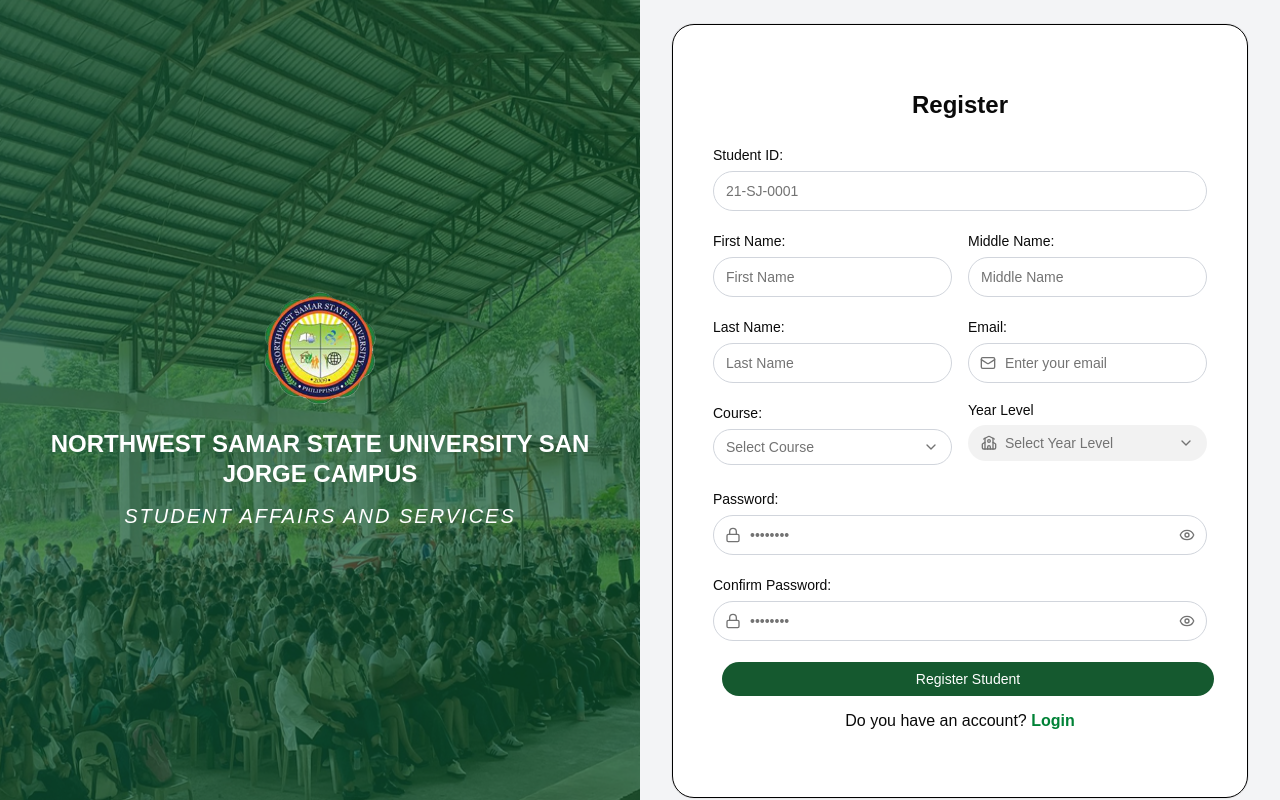
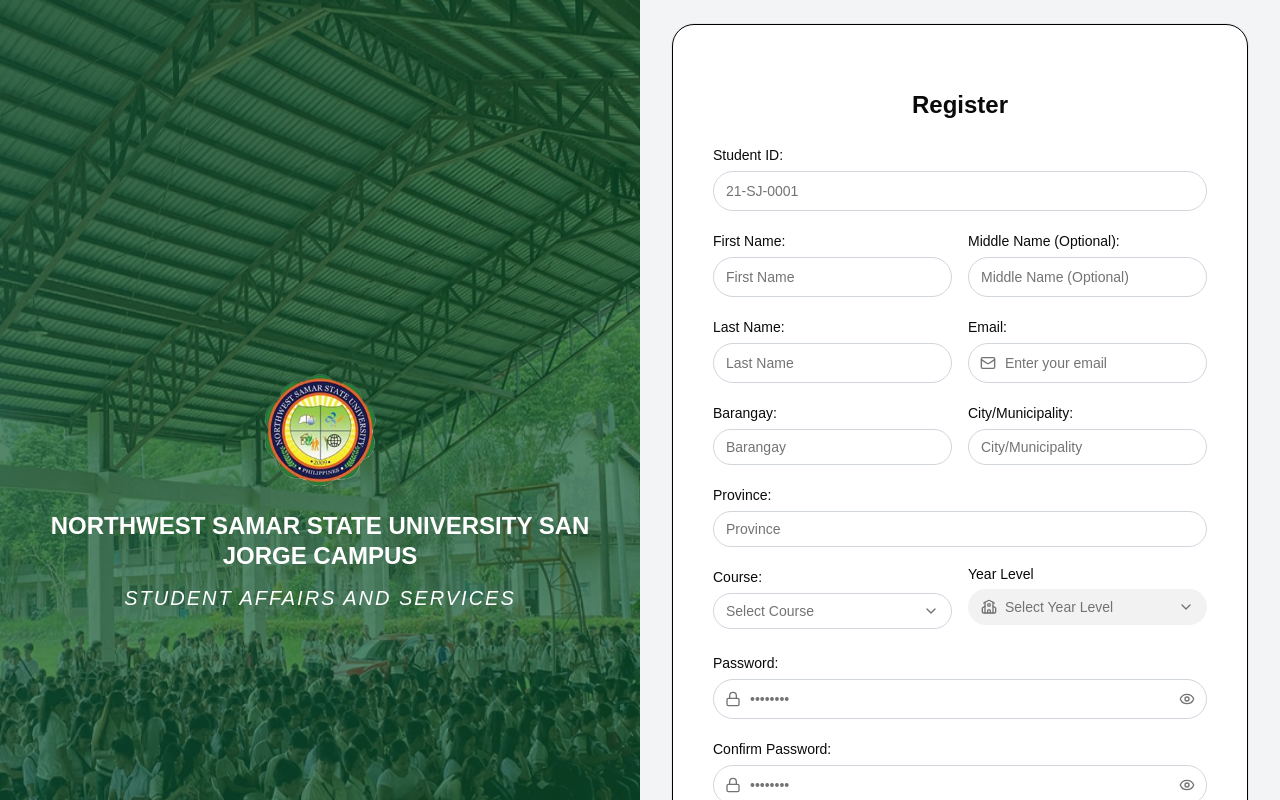
Before and after one commit to cLeAr2468/Client-Module, a React (Vite) app in the folder logs-system/: page /Register in a window 1280 px wide. Shown: the top 800 px of the page. Built offline with nearby package versions, Linux system fonts and the light colour scheme.

Commit message:
address fix

```diff
--- a/logs-system/src/components/modals/edit-profile.jsx
+++ b/logs-system/src/components/modals/edit-profile.jsx
@@ -244,6 +244,38 @@
           </div>
 
           {/* Address */}
+          <div className="space-y-2">
+            <Label>Barangay</Label>
+
+            <Input
+              name="barangay"
+              placeholder="Enter barangay"
+              value={form.barangay || ""}
+              onChange={handleChange}
+            />
+          </div>
+
+          <div className="space-y-2">
+            <Label>Municipality</Label>
+
+            <Input
+              name="municipality"
+              placeholder="Enter municipality"
+              value={form.municipality || ""}
+              onChange={handleChange}
+            />
+          </div>
+
+          <div className="space-y-2">
+            <Label>Province</Label>
+
+            <Input
+              name="province"
+              placeholder="Enter province"
+              value={form.province || ""}
+              onChange={handleChange}
+            />
+          </div>
 
         </div>
 
--- a/logs-system/src/components/modals/new-appointment.jsx
+++ b/logs-system/src/components/modals/new-appointment.jsx
@@ -1,4 +1,4 @@
-import { useState } from "react";
+import { useState, useEffect } from "react";
 import {
   Dialog,
   DialogContent,
@@ -15,24 +15,61 @@
   SelectTrigger,
   SelectValue,
 } from "@/components/ui/select";
-import { Calendar, Clock } from "lucide-react";
+import { Calendar, Clock, MapPin } from "lucide-react";
 import { createAppointment } from "@/api/appointmentApi";
+import { getProfile } from "@/api/profileApi";
+import { getUser } from "@/utils/auth";
 import { toast } from "sonner";
 
 export default function NewAppointmentDialog({ open, onOpenChange, onSubmit }) {
   const [formData, setFormData] = useState({
     scheduleDate: "",
     purpose: "",
-    street: "",
+    timeSlot: "",
+  });
+
+  const [userAddress, setUserAddress] = useState({
     barangay: "",
-    city: "",
+    municipality: "",
     province: "",
-    timeSlot: "",
   });
 
   const [selectedPeriod, setSelectedPeriod] = useState("morning");
   const [loading, setLoading] = useState(false);
   const [error, setError] = useState("");
+
+  // Fetch user address data when dialog opens
+  useEffect(() => {
+    if (open) {
+      fetchUserAddress();
+    }
+  }, [open]);
+
+  const fetchUserAddress = async () => {
+    try {
+      // First try to get from localStorage
+      const localUser = getUser();
+      if (localUser && localUser.barangay && localUser.municipality && localUser.province) {
+        setUserAddress({
+          barangay: localUser.barangay || "",
+          municipality: localUser.municipality || "",
+          province: localUser.province || "",
+        });
+      } else {
+        // If not in localStorage or incomplete, fetch from backend
+        const response = await getProfile();
+        const user = response.user;
+        setUserAddress({
+          barangay: user.barangay || "",
+          municipality: user.municipality || "",
+          province: user.province || "",
+        });
+      }
+    } catch (error) {
+      console.error("Error fetching user address:", error);
+      toast.error("Failed to load user address information");
+    }
+  };
 
   // Get today's date in YYYY-MM-DD format for min attribute
   const today = new Date().toISOString().split('T')[0];
@@ -70,22 +107,6 @@
       setError("Please select a purpose for appointment");
       return;
     }
-    if (!formData.street) {
-      setError("Please enter your street/house number");
-      return;
-    }
-    if (!formData.barangay) {
-      setError("Please enter your barangay");
-      return;
-    }
-    if (!formData.city) {
-      setError("Please enter your city/municipality");
-      return;
-    }
-    if (!formData.province) {
-      setError("Please enter your province");
-      return;
-    }
     if (!formData.timeSlot) {
       setError("Please select a time slot");
       return;
@@ -95,7 +116,15 @@
     setError("");
 
     try {
-      const response = await createAppointment(formData);
+      // Include user address in the submission
+      const appointmentData = {
+        ...formData,
+        barangay: userAddress.barangay,
+        city: userAddress.municipality,
+        province: userAddress.province,
+      };
+
+      const response = await createAppointment(appointmentData);
       console.log("✅ Appointment created:", response);
 
       // Show success message
@@ -110,10 +139,6 @@
       setFormData({
         scheduleDate: "",
         purpose: "",
-        street: "",
-        barangay: "",
-        city: "",
-        province: "",
         timeSlot: "",
       });
       onOpenChange(false);
@@ -130,10 +155,6 @@
     setFormData({
       scheduleDate: "",
       purpose: "",
-      street: "",
-      barangay: "",
-      city: "",
-      province: "",
       timeSlot: "",
     });
     setError("");
@@ -200,65 +221,33 @@
             </div>
           </div>
 
-          {/* Residential Address */}
-          <div className="space-y-3 sm:space-y-4">
-            <h3 className="text-base font-semibold text-slate-800 sm:text-lg lg:text-xl">
-              Residential Address
-            </h3>
+          {/* Residential Address - Display Only */}
+          <div className="space-y-3 sm:space-y-4 rounded-lg bg-gray-50 p-4 border-2 border-gray-200">
+            <div className="flex items-center gap-2">
+              <MapPin className="h-5 w-5 text-green-700" />
+              <h3 className="text-base font-semibold text-slate-800 sm:text-lg lg:text-xl">
+                Residential Address
+              </h3>
+            </div>
 
-            <div className="grid grid-cols-1 gap-3 sm:grid-cols-2 sm:gap-4 lg:gap-6">
-              {/* Street / House No. */}
-              <div className="space-y-2">
-                <Label className="text-xs font-medium text-slate-600 sm:text-sm lg:text-base">
-                  Street / House No.
-                </Label>
-                <Input
-                  placeholder="Enter Street / House No."
-                  value={formData.street}
-                  onChange={(e) => handleInputChange("street", e.target.value)}
-                  className="h-10 rounded-lg border-2 text-sm sm:h-11 sm:rounded-xl sm:text-base lg:h-12 lg:text-lg"
-                />
+            <div className="space-y-2 text-sm sm:text-base">
+              <div className="flex">
+                <span className="font-medium text-slate-600 w-32">Barangay:</span>
+                <span className="text-slate-800">{userAddress.barangay || "Not provided"}</span>
               </div>
-
-              {/* Barangay */}
-              <div className="space-y-2">
-                <Label className="text-xs font-medium text-slate-600 sm:text-sm lg:text-base">
-                  Barangay
-                </Label>
-                <Input
-                  placeholder="Enter Barangay"
-                  value={formData.barangay}
-                  onChange={(e) => handleInputChange("barangay", e.target.value)}
-                  className="h-10 rounded-lg border-2 text-sm sm:h-11 sm:rounded-xl sm:text-base lg:h-12 lg:text-lg"
-                />
+              <div className="flex">
+                <span className="font-medium text-slate-600 w-32">Municipality:</span>
+                <span className="text-slate-800">{userAddress.municipality || "Not provided"}</span>
               </div>
-
-              {/* City / Municipality */}
-              <div className="space-y-2">
-                <Label className="text-xs font-medium text-slate-600 sm:text-sm lg:text-base">
-                  City / Municipality
-                </Label>
-                <Input
-                  placeholder="Enter City / Municipality"
-                  value={formData.city}
-                  onChange={(e) => handleInputChange("city", e.target.value)}
-                  className="h-10 rounded-lg border-2 text-sm sm:h-11 sm:rounded-xl sm:text-base lg:h-12 lg:text-lg"
-                />
-              </div>
-
-              {/* Province */}
-              <div className="space-y-2">
-                <Label className="text-xs font-medium text-slate-600 sm:text-sm lg:text-base">
-                  Province
-                </Label>
-                <Input
-                  placeholder="Enter Province"
-                  value={formData.province}
-                  onChange={(e) => handleInputChange("province", e.target.value)}
-                  className="h-10 rounded-lg border-2 text-sm sm:h-11 sm:rounded-xl sm:text-base lg:h-12 lg:text-lg"
-                />
+              <div className="flex">
+                <span className="font-medium text-slate-600 w-32">Province:</span>
+                <span className="text-slate-800">{userAddress.province || "Not provided"}</span>
               </div>
             </div>
+
+            <p className="text-xs text-gray-500 italic sm:text-sm">
+              This address is from your profile. To update it, please contact the administrator.
+            </p>
           </div>
 
           {/* Time Slot Selection */}
--- a/logs-system/src/components/pages/profile-info.jsx
+++ b/logs-system/src/components/pages/profile-info.jsx
@@ -160,6 +160,21 @@
                                                     label="Email"
                                                     value={user.email}
                                                 />
+                                                <Info
+                                                    icon={<MapPin size={18} />}
+                                                    label="Barangay"
+                                                    value={user.barangay || "Not provided"}
+                                                />
+                                                <Info
+                                                    icon={<MapPin size={18} />}
+                                                    label="Municipality"
+                                                    value={user.municipality || "Not provided"}
+                                                />
+                                                <Info
+                                                    icon={<MapPin size={18} />}
+                                                    label="Province"
+                                                    value={user.province || "Not provided"}
+                                                />
 
                                             </div>
                                         </CardContent>
@@ -226,6 +241,21 @@
                                         label="Email"
                                         value={user.email}
                                     />
+                                    <Info
+                                        icon={<MapPin size={18} />}
+                                        label="Barangay"
+                                        value={user.barangay || "Not provided"}
+                                    />
+                                    <Info
+                                        icon={<MapPin size={18} />}
+                                        label="Municipality"
+                                        value={user.municipality || "Not provided"}
+                                    />
+                                    <Info
+                                        icon={<MapPin size={18} />}
+                                        label="Province"
+                                        value={user.province || "Not provided"}
+                                    />
 
                                 </div>
                             </div>
--- a/logs-system/src/components/pages/register.jsx
+++ b/logs-system/src/components/pages/register.jsx
@@ -29,6 +29,9 @@
     mname: "",
     lname: "",
     email: "",
+    barangay: "",
+    municipality: "",
+    province: "",
     course: "",
     year_level: "",
     password: "",
@@ -53,6 +56,9 @@
         mname: student.mname || "",
         lname: student.lname || "",
         email: student.email || "",
+        barangay: student.barangay || "",
+        municipality: student.municipality || "",
+        province: student.province || "",
         course: student.course || "",
         year_level: student.year_level || "",
       });
@@ -71,6 +77,9 @@
         mname: "",
         lname: "",
         email: "",
+        barangay: "",
+        municipality: "",
+        province: "",
         course: "",
         year_level: "",
       });
@@ -118,6 +127,9 @@
         mname: "",
         lname: "",
         email: "",
+        barangay: "",
+        municipality: "",
+        province: "",
         course: "",
         year_level: "",
         password: "",
@@ -188,11 +200,11 @@
               {/* Middle Name - Mobile */}
               <div>
                 <label className="mb-1.5 block text-sm font-medium">
-                  Middle Name:
+                  Middle Name (Optional):
                 </label>
                 <Input
                   id="mname"
-                  placeholder="Middle Name"
+                  placeholder="Middle Name (Optional)"
                   className="h-9 border border-gray-300 bg-white text-sm"
                   value={form.mname}
                   onChange={handleChange}
@@ -289,6 +301,45 @@
                     onChange={handleChange}
                   />
                 </div>
+              </div>
+              <div>
+                <label className="mb-1.5 block text-sm font-medium">
+                  Barangay:
+                </label>
+                <Input
+                  id="barangay"
+                  placeholder="Barangay"
+                  className="h-9 border border-gray-300 bg-white text-sm"
+                  value={form.barangay}
+                  onChange={handleChange}
+                  required
+                />
+              </div>
+              <div>
+                <label className="mb-1.5 block text-sm font-medium">
+                  City/Municipality:
+                </label>
+                <Input
+                  id="municipality"
+                  placeholder="City/Municipality"
+                  className="h-9 border border-gray-300 bg-white text-sm"
+                  value={form.municipality}
+                  onChange={handleChange}
+                  required
+                />
+              </div>
+              <div>
+                <label className="mb-1.5 block text-sm font-medium">
+                  Province:
+                </label>
+                <Input
+                  id="province"
+                  placeholder="Province"
+                  className="h-9 border border-gray-300 bg-white text-sm"
+                  value={form.province}
+                  onChange={handleChange}
+                  required
+                />
               </div>
 
               {/* Password - Mobile */}
@@ -442,11 +493,11 @@
 
                   <div>
                     <label className="mb-1.5 block text-sm font-medium">
-                      Middle Name:
+                      Middle Name (Optional):
                     </label>
                     <Input
                       id="mname"
-                      placeholder="Middle Name"
+                      placeholder="Middle Name (Optional)"
                       className="h-10 border border-gray-300 bg-white text-sm"
                       value={form.mname}
                       onChange={handleChange}
@@ -484,6 +535,47 @@
                     </div>
                   </div>
                 </div>
+                <div className="grid grid-cols-2 gap-4">
+                 <div>
+                <label className="mb-1.5 block text-sm font-medium">
+                  Barangay:
+                </label>
+                <Input
+                  id="barangay"
+                  placeholder="Barangay"
+                  className="h-9 border border-gray-300 bg-white text-sm"
+                  value={form.barangay}
+                  onChange={handleChange}
+                  required
+                />
+              </div>
+                <div>
+                <label className="mb-1.5 block text-sm font-medium">
+                  City/Municipality:
+                </label>
+                <Input
+                  id="municipality"
+                  placeholder="City/Municipality"
+                  className="h-9 border border-gray-300 bg-white text-sm"
+                  value={form.municipality}
+                  onChange={handleChange}
+                  required
+                />
+              </div>
+              </div>
+              <div>
+                <label className="mb-1.5 block text-sm font-medium">
+                  Province:
+                </label>
+                <Input
+                  id="province"
+                  placeholder="Province"
+                  className="h-9 border border-gray-300 bg-white text-sm"
+                  value={form.province}
+                  onChange={handleChange}
+                  required
+                />
+              </div>
 
                 {/* Course & Email - Desktop */}
                 <div className="grid grid-cols-2 gap-4">
```
